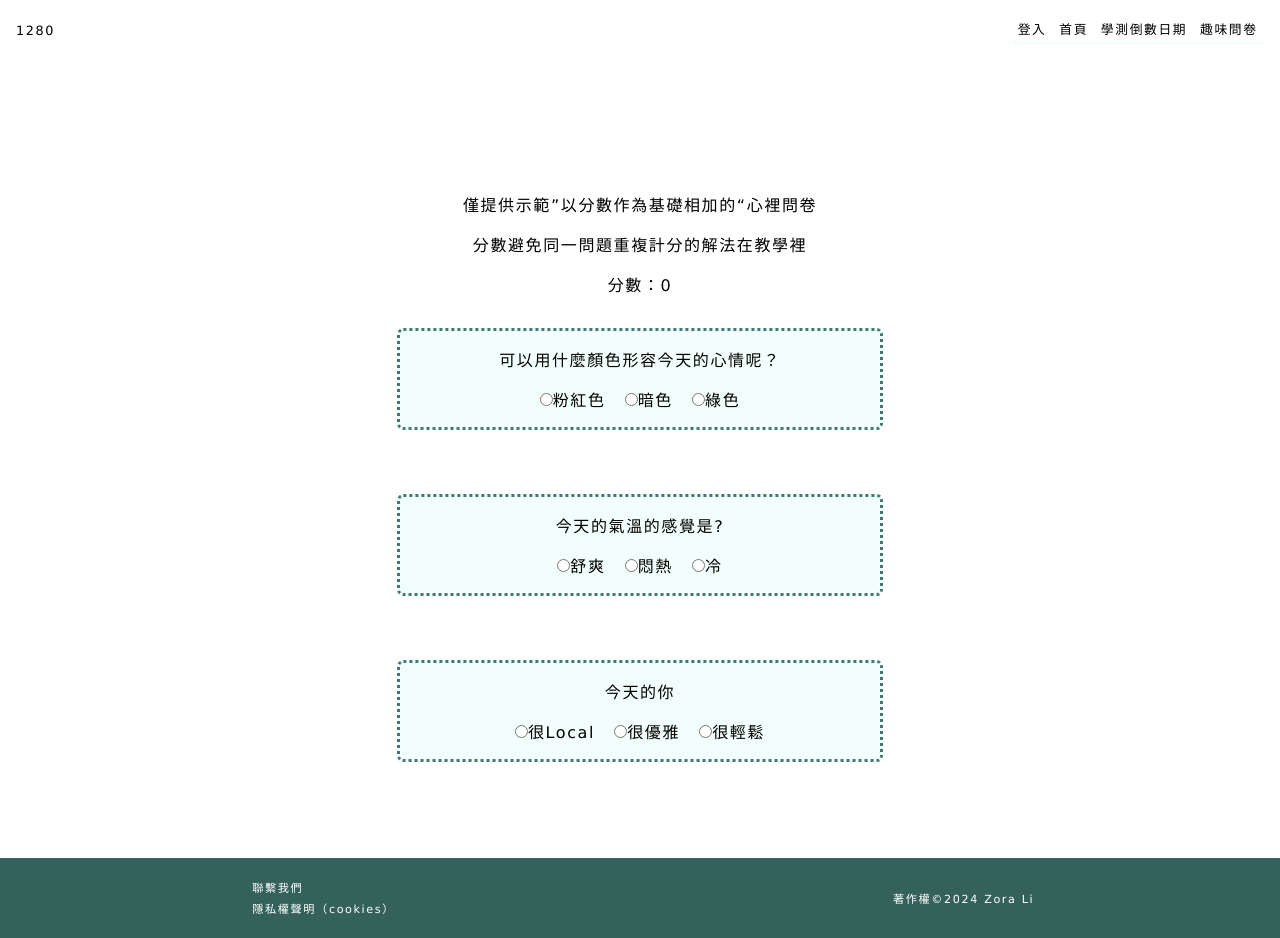
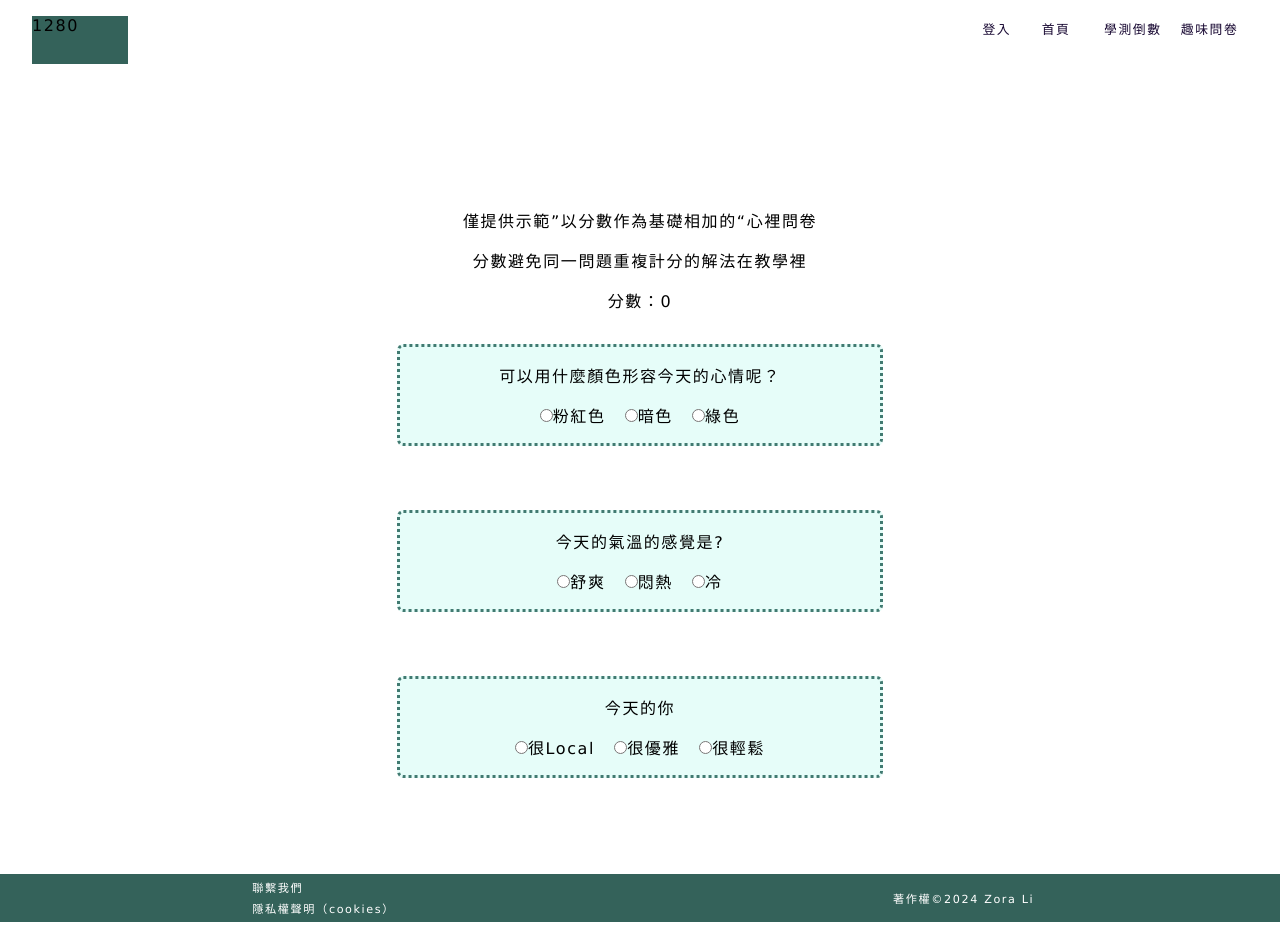
Before and after one commit to li09tw/demoBeginner, a React (Create React App) app: page /FunnySurvey2 in a window 1280 px wide. Built offline with nearby package versions, Linux system fonts and the light colour scheme.

Commit message:
nav updated

```diff
--- a/src/App.css
+++ b/src/App.css
@@ -3,9 +3,8 @@
 
  style > className > * > html
 
-主要顏色 main-color:#81F4E1
+
 淡色 light-color:#e6fdf9
-淡色 light-color:#f2fefc
 對比色 shade-color:#34625a
 對比色 shade-color:#417a71
 background-color: #fff
@@ -42,12 +41,12 @@ p:#000
   }
 
   .link-all {
-    color: black;
+    color: #190933;
     text-decoration: none;
     padding: 0.2rem 0.4rem 0.2rem 0.4rem;
   }
   .link-all:hover {
-    color: #81f4e1;
+    color: #e6fdf9;
   }
 
   .btn-All {
@@ -72,75 +71,81 @@ p:#000
     font-size: 0.6rem;
   }
 
-  .nav-display-m {
-    display: none;
-  }
-  .nav-display-d {
-    display: flex;
-  }
-  .link-collection {
-    position: relative;
-  }
-  .link-collection:hover:after {
-    content: "top";
-    position: absolute;
-    text-align: center;
-  }
-  .is-active {
-    display: none;
-  }
-
   /* --------------------  Header ------------------- */
 
   .app-header {
+    /*     background-color: #81f4e1; */
     min-height: 10vh;
+    margin: 1rem 1rem 1rem 1rem;
+    padding: 0 1rem 0 1rem;
+  }
+
+  .nav-display-L {
+    float: inline-start;
+  }
+  .nav-display-R {
+    float: inline-end;
+  }
+
+  .nav-logo {
+    width: 6rem;
+    height: 3rem;
+    background-color: #34625a;
   }
   .header-link-group {
     display: flex;
     align-items: flex-start;
     justify-content: space-around;
-    border-bottom: #f2fefc solid;
   }
+
   .header-link {
     font-size: 0.8rem;
+    width: 4rem;
+    text-align: center;
   }
   .header-link:hover {
-    color: #417a71;
-    background-color: #81f4e1;
+    color: #190933;
+    background-color: #e6fdf9;
     padding: 0.2rem 0.4rem 0.2rem 0.4rem;
     border-radius: 0.4rem;
   }
-
-  .header-upper {
-    display: flex;
-    align-items: center;
-    justify-content: space-between;
-    margin: 1rem 1rem 1rem 1rem;
+  .header-link-sub {
     font-size: 0.8rem;
+    text-align: center;
+    color: #190933;
+    padding: 0.4rem 0 0.6rem 0;
+  }
+  .header-link-sub:hover,
+  .header-link-sub:visited {
+    border-radius: 0.4rem;
+    font-size: 0.8rem;
+    text-align: center;
+    color: #190933;
+    padding: 0.4rem 0 0.6rem 0;
   }
 
-  .header-signin-link {
-    font-size: 0.8rem;
-    color: #000;
-  }
-  .header-signin-link:hover,
+  .header-signin-link,
   .header-signin-link:visited {
     font-size: 0.8rem;
-    color: #34625a;
+    color: #190933;
+  }
+  .header-signin-link:hover {
+    font-size: 0.8rem;
+    color: #417a71;
   }
 
   /* -------------------- Footer ------------------- */
 
   .app-footer {
     /*       background-color: yellow; */
-    min-height: 10vh;
+    min-height: 6vh;
     display: flex;
     align-items: center;
     justify-content: space-around;
     background-color: #34625a;
   }
   .footer-p {
-    /*        background-color: #f2fefc; */
+    /*        background-color: #e6fdf9; */
     color: #fff;
     font-size: 0.7rem;
   }
@@ -150,6 +155,7 @@ p:#000
     display: flex;
     align-items: center;
     justify-content: center;
+    position: sticky;
   }
 
   /*  * Date Time  ========================== */
@@ -190,7 +196,7 @@ p:#000
 
   .Survey-question {
     margin: 2rem 0rem 2rem 0rem;
-    background-color: #f2fefc;
+    background-color: #e6fdf9;
     border-radius: 0.4rem;
     border-style: dotted;
     border-color: #417a71;
@@ -210,7 +216,7 @@ p:#000
 
   .Survey-btn-submit {
     background-color: #fff;
-    border-color: #f2fefc;
+    border-color: #e6fdf9;
     /*     border-style: unset; */
   }
 
--- a/src/App.js
+++ b/src/App.js
@@ -33,12 +33,12 @@ function App() {
     <>
       <div className="app">
         <BrowserRouter>
-          <section className="app-header  ">
-            {/* --------Header  導覽、聯絡我們（自媒體）------ */}
-            <div className="header-upper">
-              <div className="">{width}</div>
-              <div className="nav-display-m">=</div>
-              <div className="nav-display-d">
+          <section className="app-header">
+            <div className="nav-display-L">
+              <div className="nav-logo">{width}</div>
+            </div>
+
+            <div className="nav-display-R">
               <div className="header-link-group">
                 <Link to="/Signin" className="link-all header-signin-link">
                   登入
@@ -47,81 +47,32 @@ function App() {
                   首頁
                 </Link>
                 <Link to="/DateTime" className="link-all header-link">
-                    學測倒數日期
+                  學測倒數
                 </Link>
-                  <div
-                    className="link-all header-link link-collection"
-                    onMouseOver={() => {
-                      setSurveyDisplay(true);
-                    }}
-                  >
-                    趣味問卷
-                    <div>
-                      <Link
-                        to="/FunnySurvey"
-                        className="link-all header-link is-active"
-                      >
-                        選擇型
-                      </Link>
-                    </div>
-                    <div>
-                      <Link
-                        to="/FunnySurvey2"
-                        className="link-all header-link is-active"
-                      >
-                        分數型
-                      </Link>
-                    </div>
-                  </div>
-                  {/*  {surveyDisplay ? (
-                    <>
                 <div
                   className="link-all header-link"
                   onMouseOver={() => {
                     setSurveyDisplay(true);
                   }}
-                      >
-                        趣味問卷
-                        <div
-                          style={{
-                            display: "flex",
-                            flexDirection: "column",
-                          }}
-                          onMouseOut={() => {
+                  onMouseLeave={() => {
                     setSurveyDisplay(false);
                   }}
                 >
-                          <div>
-                            <Link
-                              to="/FunnySurvey"
-                              className="link-all header-link"
-                            >
-                              選擇型
-                            </Link>
+                  趣味問卷
+                  {surveyDisplay ? (
+                    <>
+                      <div className="header-link-sub">
+                        <div className="link-all ">
+                          <Link to="/FunnySurvey">選擇型</Link>
                         </div>
-                          <div>
-                            <Link
-                              to="/FunnySurvey2"
-                              className="link-all header-link"
-                            >
-                              分數型
-                            </Link>
-                          </div>
+                        <div className="link-all">
+                          <Link to="/FunnySurvey2">分數型</Link>
                         </div>
                       </div>
                     </>
                   ) : (
-                    <>
-                      <div
-                        className="link-all header-link"
-                        onMouseEnter={() => {
-                          setSurveyDisplay(true);
-                        }}
-                      >
-                        趣味問卷
-                      </div>
-                    </>
-                  )} */}
+                    <></>
+                  )}
                 </div>
               </div>
             </div>
--- a/src/screens/ContactUs.js
+++ b/src/screens/ContactUs.js
@@ -53,13 +53,13 @@ export default function ContactUs() {
               <div className="middle-middle ">
                 <p className="contact-link">(僅供參考，點選後出現郵箱服務)</p>
               </div>
-            </div>{" "}
+            </div>
             <div style={{ marginBottom: "1rem" }}>
               <div className="middle-middle ">
                 <p className="contact-link">公司地址：</p>
               </div>
               <div className="middle-middle ">
-                <p className="contact-link">桃園市幸福區仁義路123號</p>
+                <p className="contact-link">桃園市幸福區希望路666號</p>
               </div>
             </div>
           </section>
```
Lines whose indentation alone changed are shown as unchanged.
